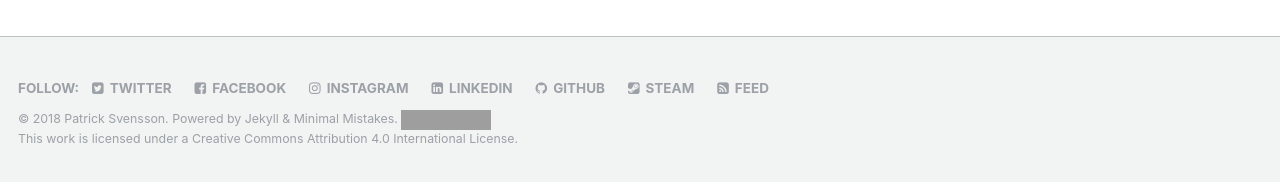
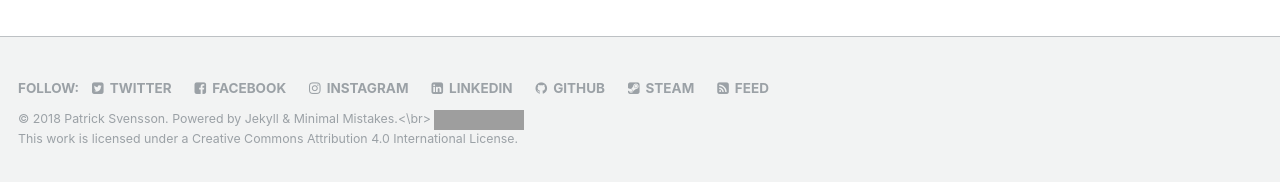
Before and after one commit to Patrickusaf/patrickusaf, a Jekyll site: the page built from index.html, in a window 1280 px wide. Shown: the part 715-897 px from the top of the page. Built offline with Jekyll 4.4.1, drawn with Linux system fonts in a browser that asks for light colours; the list of posts is cut into pages by our own code; grey boxes are pictures that could not be loaded.

Commit message:
Update footer.html

```diff
--- a/_includes/footer.html
+++ b/_includes/footer.html
@@ -31,6 +31,6 @@
   </ul>
 </div>
 
-<div class="page__footer-copyright">&copy; {{ site.time | date: '%Y' }} {{ site.name | default: site.title }}. {{ site.data.ui-text[site.locale].powered_by | default: "Powered by" }} <a href="http://jekyllrb.com" rel="nofollow">Jekyll</a> &amp; <a href="https://mademistakes.com/work/minimal-mistakes-jekyll-theme/" rel="nofollow">Minimal Mistakes</a>.
+<div class="page__footer-copyright">&copy; {{ site.time | date: '%Y' }} {{ site.name | default: site.title }}. {{ site.data.ui-text[site.locale].powered_by | default: "Powered by" }} <a href="http://jekyllrb.com" rel="nofollow">Jekyll</a> &amp; <a href="https://mademistakes.com/work/minimal-mistakes-jekyll-theme/" rel="nofollow">Minimal Mistakes</a>.<\br>
   <a rel="license" href="http://creativecommons.org/licenses/by/4.0/"><img alt="Creative Commons License" style="border-width:0" src="https://i.creativecommons.org/l/by/4.0/88x31.png" /></a><br />This work is licensed under a <a rel="license" href="http://creativecommons.org/licenses/by/4.0/">Creative Commons Attribution 4.0 International License</a>.
 </div>
```
